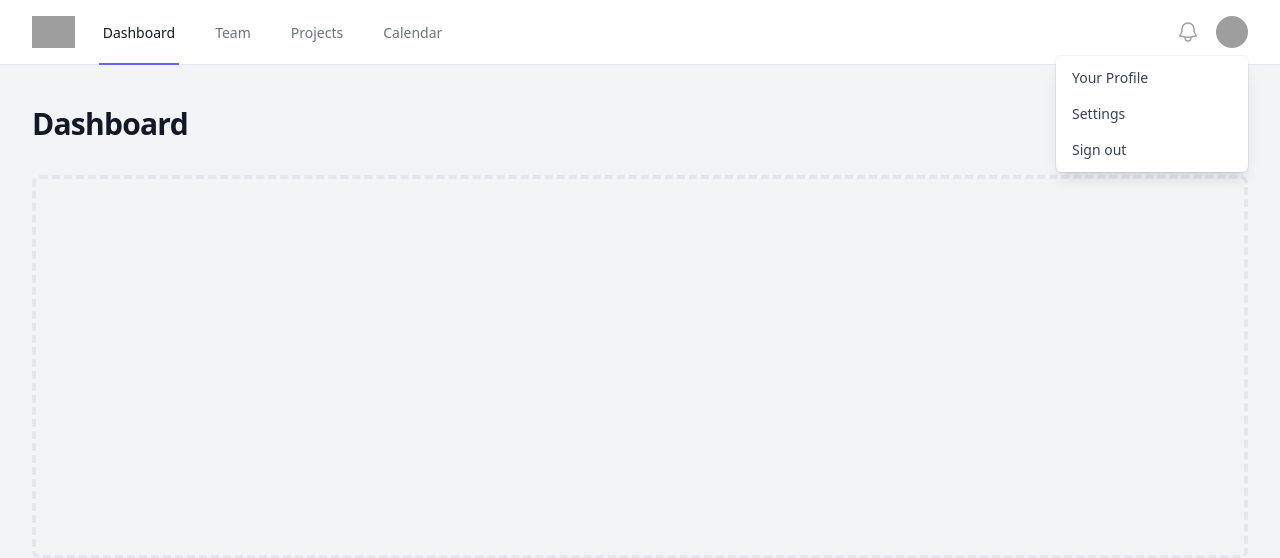
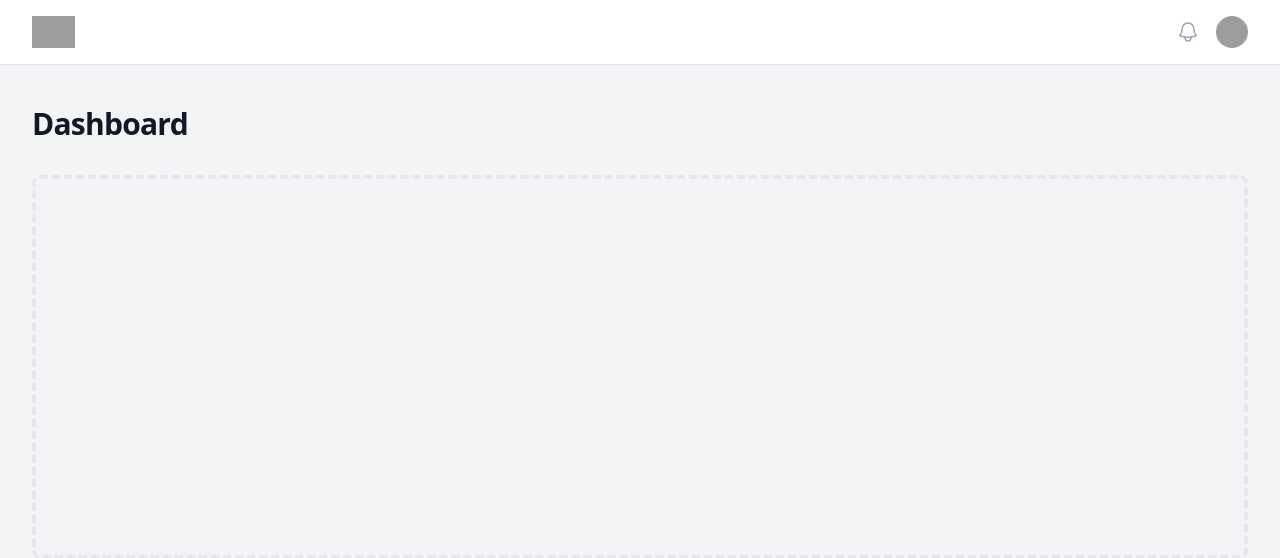
Before and after one commit to DanielAtondo/HeartBit, a Django app: page / in a window 1280 px wide. Shown: the top 558 px of the page. Run offline with Django 4.2, Linux system fonts and the light colour scheme; style sheets or scripts are compiled from the project's sources; some libraries are stand-ins or nearby versions; grey boxes are pictures that could not be loaded.

Commit message:
Clean html

```diff
--- a/HeartBitApp/theme/templates/base.html
+++ b/HeartBitApp/theme/templates/base.html
@@ -28,17 +28,7 @@
             <img class="block h-8 w-auto lg:hidden" src="https://tailwindui.com/img/logos/mark.svg?color=indigo&shade=600" alt="Your Company">
             <img class="hidden h-8 w-auto lg:block" src="https://tailwindui.com/img/logos/mark.svg?color=indigo&shade=600" alt="Your Company">
           </div>
-          <div class="hidden sm:-my-px sm:ml-6 sm:flex sm:space-x-8">
-            <!-- Current: "border-indigo-500 text-gray-900", Default: "border-transparent text-gray-500 hover:border-gray-300 hover:text-gray-700" -->
-            <a href="#" class="border-indigo-500 text-gray-900 inline-flex items-center px-1 pt-1 border-b-2 text-sm font-medium" aria-current="page">Dashboard</a>
-
-            <a href="#" class="border-transparent text-gray-500 hover:border-gray-300 hover:text-gray-700 inline-flex items-center px-1 pt-1 border-b-2 text-sm font-medium">Team</a>
-
-            <a href="#" class="border-transparent text-gray-500 hover:border-gray-300 hover:text-gray-700 inline-flex items-center px-1 pt-1 border-b-2 text-sm font-medium">Projects</a>
-
-            <a href="#" class="border-transparent text-gray-500 hover:border-gray-300 hover:text-gray-700 inline-flex items-center px-1 pt-1 border-b-2 text-sm font-medium">Calendar</a>
-          </div>
-        </div>
+         </div>
         <div class="hidden sm:ml-6 sm:flex sm:items-center">
           <button type="button" class="rounded-full bg-white p-1 text-gray-400 hover:text-gray-500 focus:outline-none focus:ring-2 focus:ring-indigo-500 focus:ring-offset-2">
             <span class="sr-only">View notifications</span>
@@ -67,15 +57,7 @@
                 From: "transform opacity-100 scale-100"
                 To: "transform opacity-0 scale-95"
             -->
-            <div class="absolute right-0 z-10 mt-2 w-48 origin-top-right rounded-md bg-white py-1 shadow-lg ring-1 ring-black ring-opacity-5 focus:outline-none" role="menu" aria-orientation="vertical" aria-labelledby="user-menu-button" tabindex="-1">
-              <!-- Active: "bg-gray-100", Not Active: "" -->
-              <a href="#" class="block px-4 py-2 text-sm text-gray-700" role="menuitem" tabindex="-1" id="user-menu-item-0">Your Profile</a>
-
-              <a href="#" class="block px-4 py-2 text-sm text-gray-700" role="menuitem" tabindex="-1" id="user-menu-item-1">Settings</a>
-
-              <a href="#" class="block px-4 py-2 text-sm text-gray-700" role="menuitem" tabindex="-1" id="user-menu-item-2">Sign out</a>
             </div>
-          </div>
         </div>
         <div class="-mr-2 flex items-center sm:hidden">
           <!-- Mobile menu button -->
@@ -104,41 +86,12 @@
 
     <!-- Mobile menu, show/hide based on menu state. -->
     <div class="sm:hidden" id="mobile-menu">
-      <div class="space-y-1 pt-2 pb-3">
-        <!-- Current: "bg-indigo-50 border-indigo-500 text-indigo-700", Default: "border-transparent text-gray-600 hover:bg-gray-50 hover:border-gray-300 hover:text-gray-800" -->
-        <a href="#" class="bg-indigo-50 border-indigo-500 text-indigo-700 block pl-3 pr-4 py-2 border-l-4 text-base font-medium" aria-current="page">Dashboard</a>
-
-        <a href="#" class="border-transparent text-gray-600 hover:bg-gray-50 hover:border-gray-300 hover:text-gray-800 block pl-3 pr-4 py-2 border-l-4 text-base font-medium">Team</a>
-
-        <a href="#" class="border-transparent text-gray-600 hover:bg-gray-50 hover:border-gray-300 hover:text-gray-800 block pl-3 pr-4 py-2 border-l-4 text-base font-medium">Projects</a>
-
-        <a href="#" class="border-transparent text-gray-600 hover:bg-gray-50 hover:border-gray-300 hover:text-gray-800 block pl-3 pr-4 py-2 border-l-4 text-base font-medium">Calendar</a>
-      </div>
       <div class="border-t border-gray-200 pt-4 pb-3">
         <div class="flex items-center px-4">
-          <div class="flex-shrink-0">
-            <img class="h-10 w-10 rounded-full" src="https://images.unsplash.com/photo-1472099645785-5658abf4ff4e?ixlib=rb-1.2.1&ixid=eyJhcHBfaWQiOjEyMDd9&auto=format&fit=facearea&facepad=2&w=256&h=256&q=80" alt="">
-          </div>
-          <div class="ml-3">
-            <div class="text-base font-medium text-gray-800">Tom Cook</div>
-            <div class="text-sm font-medium text-gray-500">tom@example.com</div>
-          </div>
           <button type="button" class="ml-auto flex-shrink-0 rounded-full bg-white p-1 text-gray-400 hover:text-gray-500 focus:outline-none focus:ring-2 focus:ring-indigo-500 focus:ring-offset-2">
-            <span class="sr-only">View notifications</span>
-            <!-- Heroicon name: outline/bell -->
-            <svg class="h-6 w-6" xmlns="http://www.w3.org/2000/svg" fill="none" viewBox="0 0 24 24" stroke-width="1.5" stroke="currentColor" aria-hidden="true">
-              <path stroke-linecap="round" stroke-linejoin="round" d="M14.857 17.082a23.848 23.848 0 005.454-1.31A8.967 8.967 0 0118 9.75v-.7V9A6 6 0 006 9v.75a8.967 8.967 0 01-2.312 6.022c1.733.64 3.56 1.085 5.455 1.31m5.714 0a24.255 24.255 0 01-5.714 0m5.714 0a3 3 0 11-5.714 0" />
-            </svg>
           </button>
         </div>
-        <div class="mt-3 space-y-1">
-          <a href="#" class="block px-4 py-2 text-base font-medium text-gray-500 hover:bg-gray-100 hover:text-gray-800">Your Profile</a>
-
-          <a href="#" class="block px-4 py-2 text-base font-medium text-gray-500 hover:bg-gray-100 hover:text-gray-800">Settings</a>
-
-          <a href="#" class="block px-4 py-2 text-base font-medium text-gray-500 hover:bg-gray-100 hover:text-gray-800">Sign out</a>
-        </div>
-      </div>
+       </div>
     </div>
   </nav>
 
@@ -152,7 +105,10 @@
       <div class="mx-auto max-w-7xl sm:px-6 lg:px-8">
         <!-- Replace with your content -->
         <div class="px-4 py-8 sm:px-0">
-          <div class="h-96 rounded-lg border-4 border-dashed border-gray-200"></div>
+          <div class="h-96 rounded-lg border-4 border-dashed border-gray-200">
+			  {% block content %}
+			  {% endblock %}
+		  </div>
         </div>
         <!-- /End replace -->
       </div>
```
